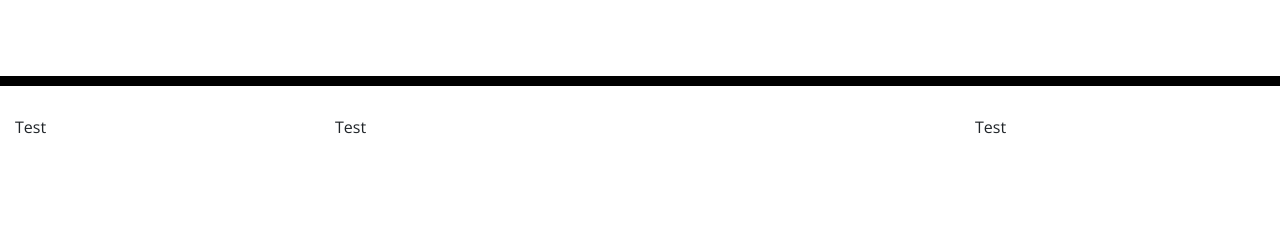
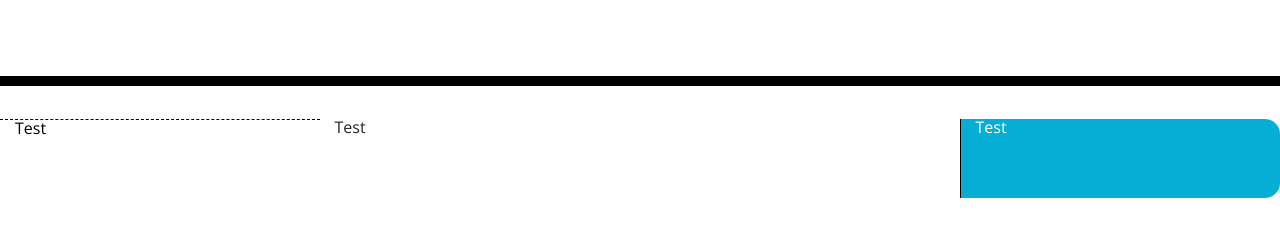
Before and after one commit to esroleo/work-day-scheduler, a plain HTML site: page index.html in a window 1280 px wide. Shown: the part 182-418 px from the top of the page. Drawn offline with nearby package versions, Linux system fonts and the light colour scheme.

Commit message:
clickable Div completed

```diff
--- a/assets/css/style.css
+++ b/assets/css/style.css
@@ -65,6 +65,20 @@
 	color: white;
   }
 
+  .btn-save {
+	border-left: 1px solid black;
+	border-top-right-radius: 15px;
+	border-bottom-right-radius: 15px;
+	background-color: #06AED5;
+	color: white;
+  }
+
+
+  .btn-save:hover {
+	font-size: 20px;
+	transition: all .3s ease-in-out;
+  }
+
   .saveBtn i:hover {
 	font-size: 20px;
 	transition: all .3s ease-in-out;
--- a/assets/js/script.js
+++ b/assets/js/script.js
@@ -40,13 +40,27 @@
     var row = $("<div></div>").addClass("row");
     $( '.container-fluid' ).append(row);
 
-    var gridHour = $("<div></div>").addClass("col").text('Test');
+    var gridHour = $("<div></div>").addClass("col hour").text('Test');
     var gridDescription = $("<div></div>").addClass("col-6").text('Test');
-    var gridSave = $("<div></div>").addClass("col").text('Test');
+    var gridSave = $("<div></div>").addClass("col btn-save").text('Test');
+
+
+    //var gridSaveButtonEl = $("<button></button>").text('Test');
     $( '.row' ).append(gridHour);
     $( '.row' ).append(gridDescription);
     $( '.row' ).append(gridSave);
+
 }
+
+$(document).ready(function(){
+
+    $('.btn-save').click(function(){
+     //window.location = $(this).find("a").attr("href");
+     console.log("Clicked");
+    });
+
+   });
+
 
 // Function to load current time to the hour grid area
 
```
